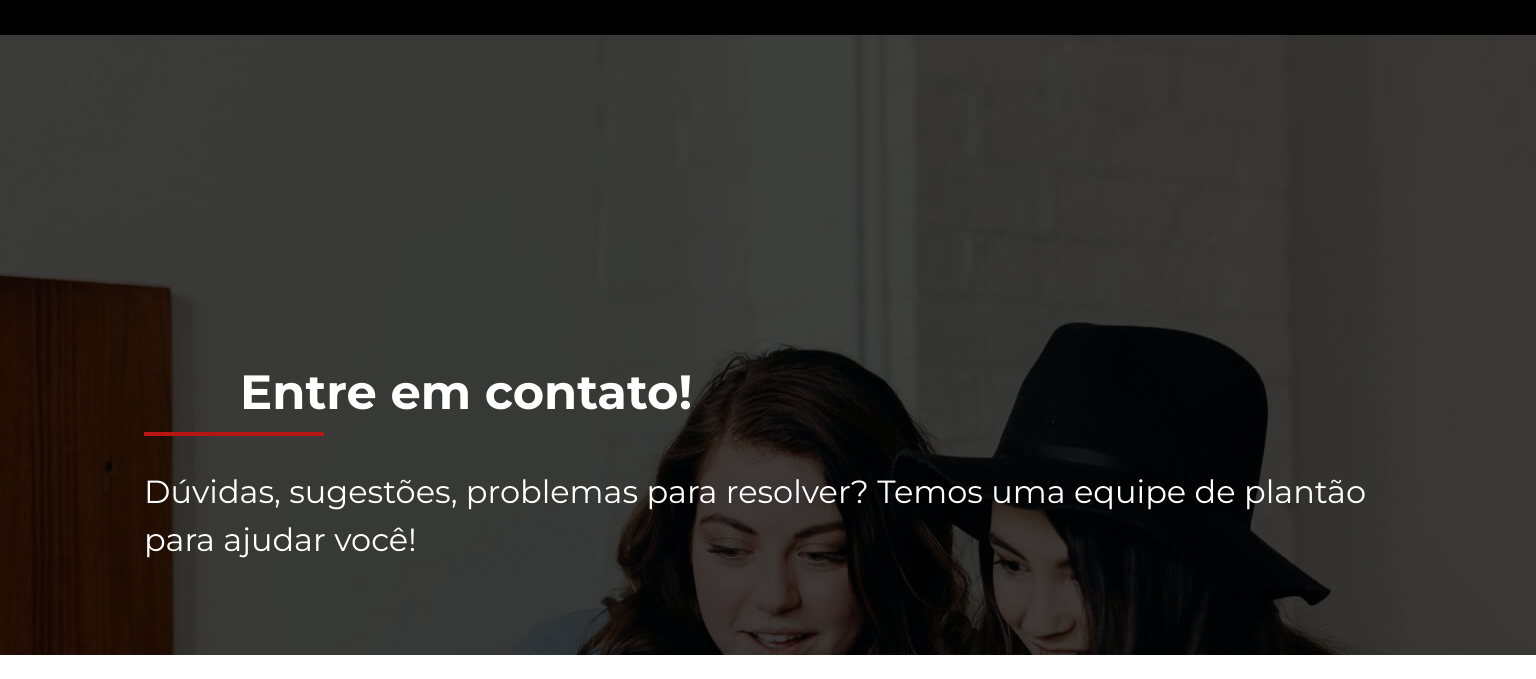
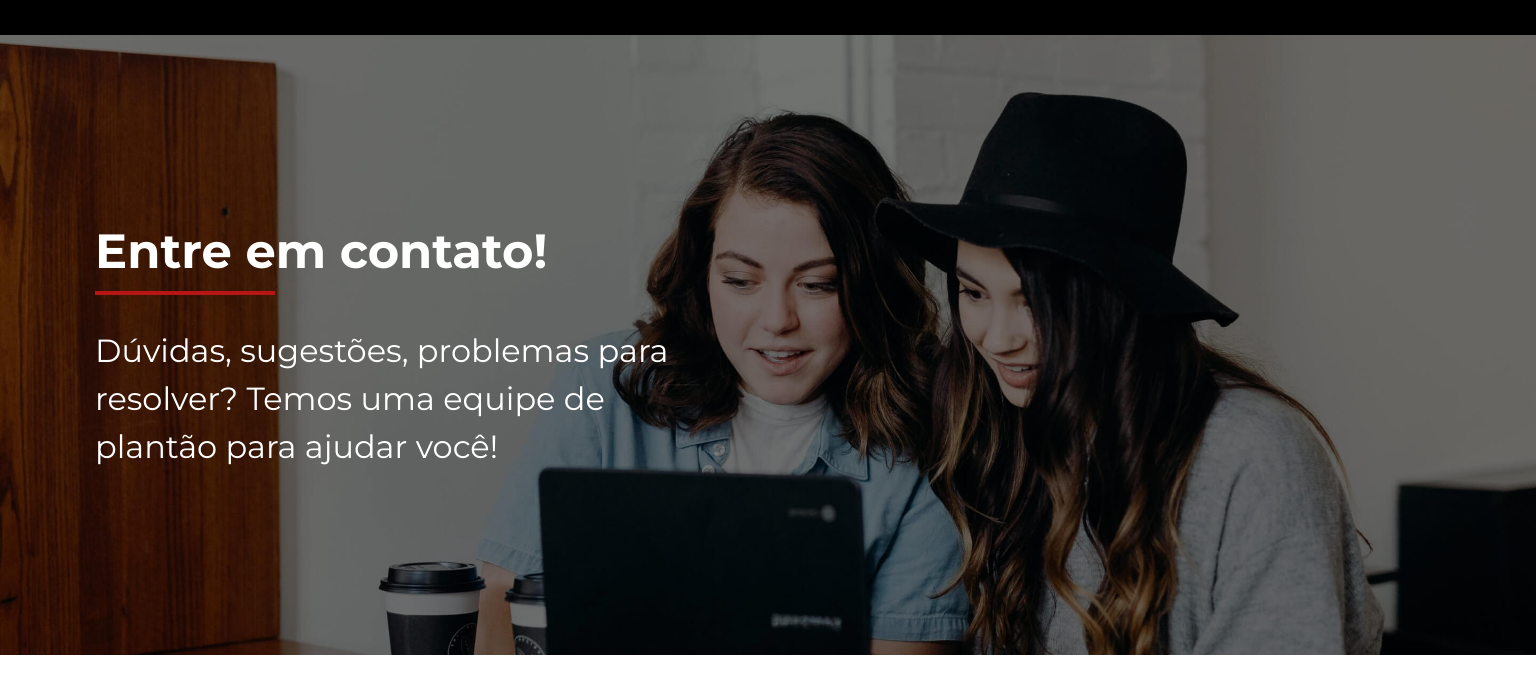
Before and after one commit to DoodPedro/jornada-viagens, a plain HTML site: page contato.html in a window 1536 px wide. Shown: the part 105-784 px from the top of the page. Drawn offline with Linux system fonts and the light colour scheme.

Commit message:
finaliza hero

```diff
--- a/css/hero-Cont.css
+++ b/css/hero-Cont.css
@@ -38,14 +38,24 @@
 
 @media screen and (min-width: 768px) {
   .hero-C-img{
-    background: linear-gradient(rgba(0, 0, 0, 0.45), rgba(0, 0, 0, 0.45)), url(../img-3/Moças-inicial2.jpg) no-repeat;
+    background: url(../img-3/Moças-inicial2.jpg) no-repeat;
     background-size: cover;
     height: 620px;
   }
 
+  .hero  .hero-C-img .hero-texts h2{
+    font-weight: var(--title-weight);
+    color: var(--text-secondary-color);
+    font-size: 48px;
+    line-height: 100%;
+    text-align: left;
+    padding-top: 0px;
+    padding-bottom: 16px;
+  }
+
   .hero .hero-C-img .hero-texts{
     height: 303px;
-    padding: 209px 69px 0 120px;
+    padding: 192px 0px 0px 95px;
   }
   .hero .hero-C-img .hero-texts p{
     line-height: 150%;
@@ -62,23 +72,22 @@
     text-decoration: underline;
   }
 
-  .hero-P-img{
-    background: url(../img-3/Moças-inicio.jpg) no-repeat;
+  .hero-C-img{
+    background: url(../img-3/Moças-inicio3.jpg) no-repeat;
     background-size: cover;
-    background-position: bottom;
   }
 
-  .hero .hero-P-img .hero-texts p{
+  .hero .hero-C-img .hero-texts p{
     padding: 0;
     width: 579px;
   }
 
-  .hero .hero-P-img .hero-texts h2{
+  .hero .hero-C-img .hero-texts h2{
     padding-left: 0;
     padding-right: 0;
   }
 
-   .hero .hero-P-img .hero-texts hr{
+   .hero .hero-C-img .hero-texts hr{
     margin-left: 0;
     margin-right: 0;
   }
```
